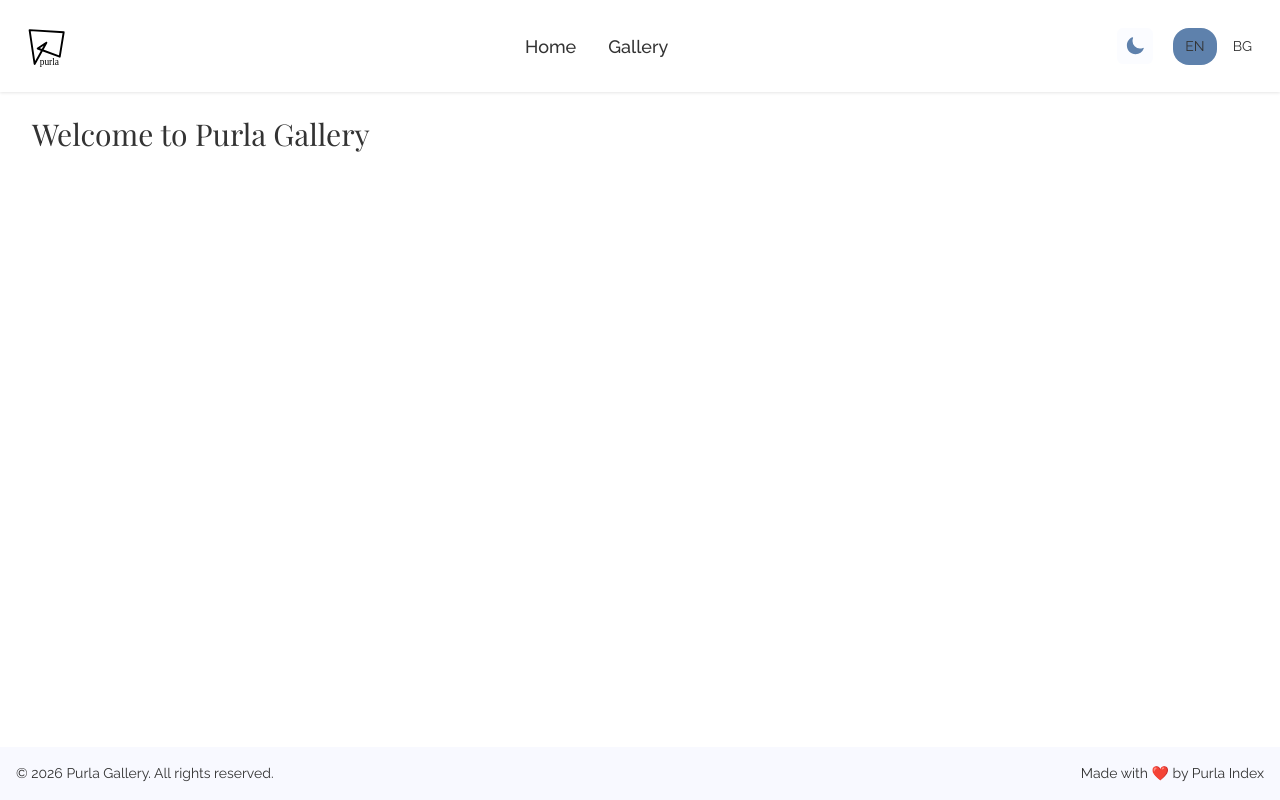
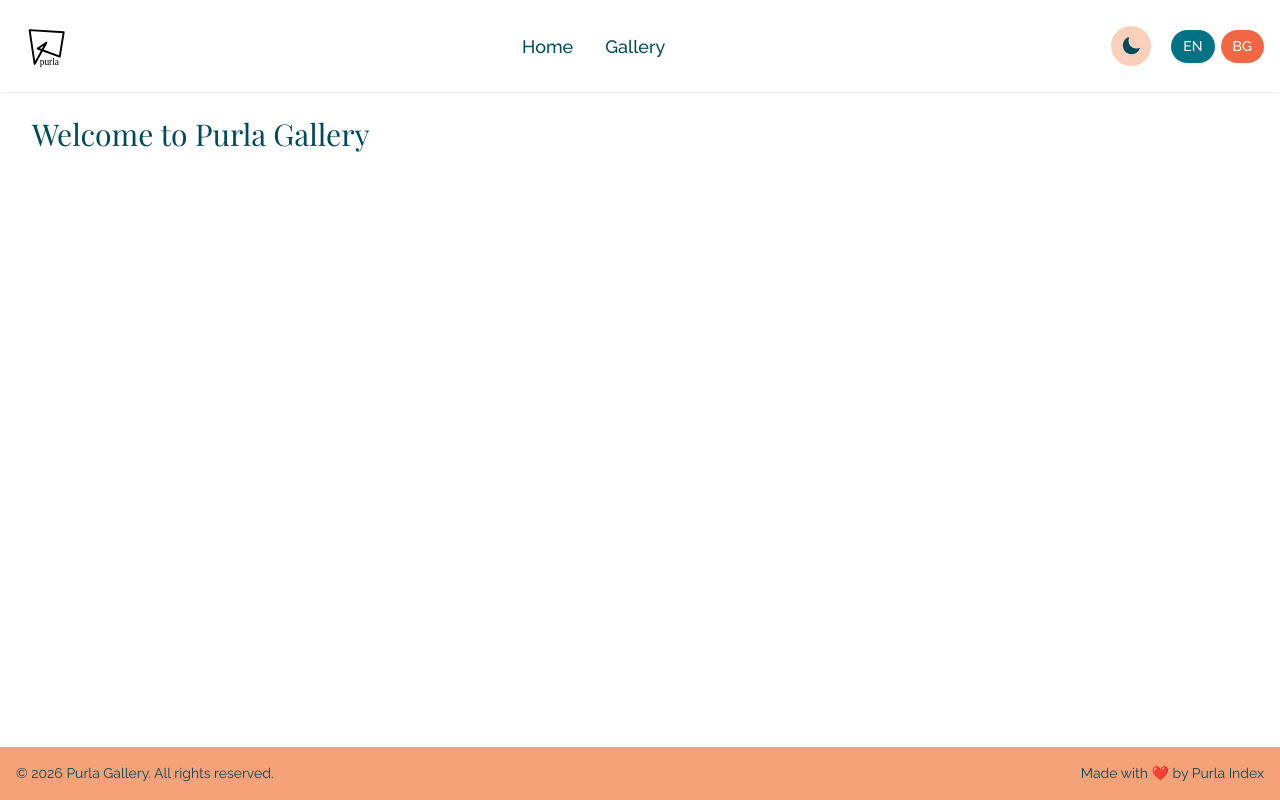
Before and after one commit to stefkay/purla-gallery, a Next.js app: page / in a window 1280 px wide. Built offline with nearby package versions, Linux system fonts and the light colour scheme; a web font is replaced by a local one.

Commit message:
feat: remove price from gallery item, update theme

```diff
--- a/src/components/LanguageSwitcher.tsx
+++ b/src/components/LanguageSwitcher.tsx
@@ -6,15 +6,18 @@ export default function LanguageSwitcher() {
   const { asPath, locale: currentLocale } = useRouter();
 
   return (
-    <div className="flex items-start gap-1">
+    <div className="flex items-center gap-1.5">
       {supportedLocales.map((locale: Locale) => (
         <Link
           key={locale}
           href={asPath}
           locale={locale}
-          className={`btn btn-sm ${
-            currentLocale === locale ? 'bg-primary text-primary-content' : 'btn-ghost'
+          className={`px-3 py-1.5 rounded-lg text-sm font-medium transition-all duration-200 ${
+            currentLocale === locale
+              ? 'btn-primary shadow-sm'
+              : 'btn-secondary shadow-none'
           }`}
+          aria-current={currentLocale === locale ? 'page' : undefined}
         >
           {locale.toUpperCase()}
         </Link>
--- a/src/components/ProductCard.tsx
+++ b/src/components/ProductCard.tsx
@@ -13,17 +13,16 @@ interface ProductCardProps {
 
 export default function ProductCard(props: ProductCardProps) {
   const {
-    product: { _id, images, title, slug, price },
+    product: { _id, images, title, slug },
     locale,
   } = props;
   const t = useTranslation();
-  const currency = locale === ('bg' as Locale) ? 'лв.' : '€';
   const image = first(images);
 
   return (
     <div
       key={_id}
-      className="flex flex-col h-full bg-card rounded-md overflow-hidden shadow-card transition-transform duration-300 backdrop-filter backdrop-blur-sm"
+      className="group flex flex-col h-full bg-card rounded-sm overflow-hidden shadow-card hover:shadow-lg transition-all duration-300 backdrop-filter backdrop-blur-sm"
     >
       <Link href={`/gallery/${slug.current}`} className="block overflow-hidden">
         {image && (
@@ -33,22 +32,19 @@ export default function ProductCard(props: ProductCardProps) {
               alt={title[locale]}
               fill
               sizes="(max-width: 640px) 100vw, (max-width: 768px) 50vw, (max-width: 1024px) 33vw, 25vw"
-              className="object-cover transition-transform duration-300 hover:scale-110"
+              className="object-cover transition-transform duration-500 group-hover:scale-105"
             />
           </div>
         )}
       </Link>
       <div className="p-4 flex flex-col flex-grow">
-        <div className="flex justify-between items-start mb-2">
-          <h3 className="font-medium text-base">{title[locale]}</h3>
-          <span className="font-bold text-secondary-content flex-nowrap">
-            {price[locale]} {currency}
-          </span>
+        <div className="flex justify-between items-start mb-3">
+          <h3 className="font-medium text-base text-text line-clamp-2">{title[locale]}</h3>
         </div>
-        <div className="mt-auto pt-2">
+        <div className="mt-auto pt-3">
           <Link
             href={`/gallery/${slug.current}`}
-            className="inline-block w-full text-center py-2 px-4 bg-primary text-primary-content rounded-md hover:opacity-90 transition-opacity"
+            className="inline-block w-full text-center py-2.5 px-4 bg-primary text-white rounded-md hover:bg-primary-dark transition-colors duration-200 font-medium"
           >
             {t.viewDetails}
           </Link>
--- a/src/components/ThemeSwitcher.tsx
+++ b/src/components/ThemeSwitcher.tsx
@@ -8,13 +8,13 @@ export default function ThemeSwitcher() {
   return (
     <button
       onClick={() => setTheme(theme === 'light' ? 'dark' : 'light')}
-      className="p-2 rounded-md bg-bg-secondary/50 hover:bg-bg-tertiary/70 transition-colors"
+      className="p-2.5 rounded-lg bg-bg-secondary/50 hover:bg-bg-tertiary/70 focus:outline-none transition-all duration-200"
       aria-label={theme === 'light' ? 'Switch to dark theme' : 'Switch to light theme'}
     >
       {theme === 'light' ? (
-        <MoonIcon className="w-5 h-5 text-primary" />
+        <MoonIcon className="w-5 h-5 text-text transition-colors" />
       ) : (
-        <SunIcon className="w-5 h-5 text-primary" />
+        <SunIcon className="w-5 h-5 text-text transition-colors" />
       )}
     </button>
   );
--- a/src/components/ui/Tag.tsx
+++ b/src/components/ui/Tag.tsx
@@ -8,7 +8,7 @@ interface TagProps {
   className?: string;
 }
 
-export default function Tag({ children, variant = 'neutral', size = 'md', className }: TagProps) {
+export default function Tag({ children, variant = 'primary', size = 'md', className }: TagProps) {
   return (
     <span
       className={cn(tagStyles.base, tagStyles.variants[variant], tagStyles.sizes[size], className)}
--- a/src/components/ui/styles/tag.ts
+++ b/src/components/ui/styles/tag.ts
@@ -1,13 +1,12 @@
 export const tagStyles = {
-  base: 'inline-flex items-center rounded-full px-2.5 py-0.5 text-sm font-medium',
+  base: 'inline-flex items-center rounded-full px-2.5 py-0.5 text-sm font-medium text-text',
   variants: {
-    neutral: 'bg-gray-100 text-gray-800',
-    primary: 'bg-primary text-white',
-    secondary: 'bg-secondary text-secondary-800',
-    accent: 'bg-accent text-accent-800',
-    success: 'bg-success text-success-800',
-    warning: 'bg-warning text-warning-800',
-    error: 'bg-error text-error-800',
+    primary: 'bg-primary',
+    secondary: 'bg-secondary',
+    accent: 'bg-accent',
+    success: 'bg-success',
+    warning: 'bg-warning',
+    error: 'bg-error',
   },
   sizes: {
     sm: 'text-xs px-2 py-0.5',
--- a/src/pages/gallery/[slug].tsx
+++ b/src/pages/gallery/[slug].tsx
@@ -46,8 +46,6 @@ export default function ProductPage({ product, locale }: Props) {
   const t = useTranslation();
   const title = product.title[locale];
   const description = product.description[locale];
-  const price = product.price[locale];
-  const currency = locale === 'bg' ? 'лв.' : '€';
   const image = product.images?.[0];
   const size = product.size;
   const category = product.category.title[locale];
@@ -64,7 +62,7 @@ export default function ProductPage({ product, locale }: Props) {
               alt={title}
               width={800}
               height={800}
-              className="rounded"
+              className="rounded-md"
             />
           )}
           <div>
@@ -76,6 +74,21 @@ export default function ProductPage({ product, locale }: Props) {
             </div>
             <p className="text-md mb-4">
               <Tag variant="accent" size="lg">
+                {category.toLowerCase()}
+              </Tag>
+              <Tag variant="primary" size="lg">
+                {category.toLowerCase()}
+              </Tag>
+              <Tag variant="secondary" size="lg">
+                {category.toLowerCase()}
+              </Tag>
+              <Tag variant="success" size="lg">
+                {category.toLowerCase()}
+              </Tag>
+              <Tag variant="warning" size="lg">
+                {category.toLowerCase()}
+              </Tag>
+              <Tag variant="error" size="lg">
                 {category.toLowerCase()}
               </Tag>
             </p>
--- a/src/styles/globals.css
+++ b/src/styles/globals.css
@@ -32,12 +32,13 @@ body {
     @apply rounded transition duration-150 ease-in-out;
   }
 
+
   .btn-primary {
-    @apply bg-primary text-white hover:bg-primary/90;
+    @apply bg-primary text-white hover:bg-primary/80;
   }
 
   .btn-secondary {
-    @apply bg-secondary text-white hover:bg-secondary/90;
+    @apply bg-secondary text-white hover:bg-secondary/80;
   }
 
   .btn-ghost {
@@ -70,28 +71,4 @@ body {
   .link {
     @apply text-primary hover:underline underline-offset-2;
   }
-
-  .tag {
-    @apply inline-flex items-center rounded-full px-2.5 py-2 text-sm font-medium text-gray-800;
-  }
-
-  .tag-neutral {
-    @apply bg-gray-100 text-gray-800;
-  }
-
-  .tag-primary {
-    @apply bg-primary text-white;
-  }
-
-  .tag-secondary {
-    @apply bg-secondary text-white;
-  }
-
-  .tag-error {
-    @apply bg-error text-white;
-  }
-
-  .tag-success {
-    @apply bg-success text-white;
-  }
 }
--- a/src/styles/theme-config.tsx
+++ b/src/styles/theme-config.tsx
@@ -14,9 +14,9 @@ export type ThemeId = 'light' | 'dark';
 export const colors = {
   // Primary Colors - Nord Theme
   primary: {
-    DEFAULT: '#5e81ac', // RGB: 94 129 172
-    light: '#7b96b9', // RGB: 123 150 185
-    dark: '#3b5e8c', // RGB: 59 94 140
+    DEFAULT: '#5e81ac', // RGB: 94 129 172 /* #5E81AC */
+    light: '#7b96b9', // RGB: 123 150 185 /* #7B96B9 */
+    dark: '#0D355B', // RGB 13 53 91; /* #0D355B 13 53 91
   },
 
   // Secondary Colors
@@ -35,7 +35,7 @@ export const colors = {
 
   // Semantic Colors
   success: '#a3be8c', // RGB: 163 190 140
-  warning: '#ebcb8b', // RGB: 235 203 139
+  warning: '#f2c57c', // RGB: 242 197 124;  /* #F2C57C
   error: '#bf616a', // RGB: 191 97 106
   info: '#b48ead', // RGB: 180 142 173
   neutral: '#4c566a', // RGB: 76 86 106
--- a/src/styles/theme.css
+++ b/src/styles/theme.css
@@ -5,34 +5,34 @@
 
 :root {
   /* Primary Colors */
-  --color-primary: 94 129 172; /* #5e81ac */
-  --color-primary-light: 123 150 185; /* #7b96b9 */
-  --color-primary-dark: 59 94 140; /* #3b5e8c */
+  --color-primary: 2 115 132; /* #027184 - Medium Teal */
+  --color-primary-light: 1 147 165; /* #0193A5 - Bright Teal */
+  --color-primary-dark: 0 74 89; /* #004A59 - Deep Teal */
 
   /* Secondary Colors */
-  --color-secondary: 136 192 208; /* #88c0d0 */
-  --color-secondary-light: 165 211 223; /* #a5d3df */
-  --color-secondary-dark: 106 163 181; /* #6aa3b5 */
+  --color-secondary: 241 103 68; /* #F16744 - Vibrant Coral */
+  --color-secondary-light: 246 162 120; /* #F6A278 - Light Peach */
+  --color-secondary-dark: 199 54 24; /* #C73618 - Deep Brick Red */
 
   /* Accent Colors */
-  --color-accent: 129 161 193; /* #81a1c1 */
-  --color-accent-light: 163 187 211; /* #a3bbd3 */
-  --color-accent-dark: 94 135 175; /* #5e87af */
+  --color-accent: 1 147 165; /* #0193A5 - Bright Teal/Aqua */
+  --color-accent-light: 2 115 132; /* #027184 - Medium Teal */
+  --color-accent-dark: 0 74 89; /* #004A59 - Deep Teal */
 
   /* Semantic Colors */
-  --color-success: 163 190 140; /* #a3be8c */
-  --color-warning: 235 203 139; /* #ebcb8b */
-  --color-error: 191 97 106; /* #bf616a */
-  --color-info: 180 142 173; /* #b48ead */
-  --color-neutral: 76 86 106; /* #4c566a */
+  --color-success: 1 147 165; /* #0193A5 - Bright Teal */
+  --color-warning: 246 162 120; /* #F6A278 - Light Peach */
+  --color-error: 199 54 24; /* #C73618 - Deep Brick Red */
+  --color-info: 2 115 132; /* #027184 - Medium Teal */
+  --color-neutral: 0 74 89; /* #004A59 - Deep Teal */
 
   /* Light Theme Colors (Default) */
   --color-bg: 255 255 255; /* #ffffff */
-  --color-bg-secondary: 248 249 255; /* #f8f9ff */
-  --color-bg-tertiary: 232 235 255; /* #e8ebff */
-  --color-text: 51 51 51; /* #333333 */
-  --color-text-secondary: 102 102 102; /* #666666 */
-  --color-border: 232 235 255; /* #e8ebff */
+  --color-bg-secondary: 246 162 120; /* #F6A278 - Light Peach (10% opacity) */
+  --color-bg-tertiary: 241 103 68; /* #F16744 - Vibrant Coral (5% opacity) */
+  --color-text: 0 74 89; /* #004A59 - Deep Teal */
+  --color-text-secondary: 2 115 132; /* #027184 - Medium Teal */
+  --color-border: 246 162 120; /* #F6A278 - Light Peach (20% opacity) */
 
   /* Typography */
   --font-body: 'Raleway', sans-serif;
@@ -73,12 +73,12 @@
 /* Dark Theme */
 .dark {
   /* Dark Theme Colors */
-  --color-bg: 46 52 64; /* #2e3440 */
-  --color-bg-secondary: 59 66 82; /* #3b4252 */
-  --color-bg-tertiary: 67 76 94; /* #434c5e */
-  --color-text: 236 239 244; /* #eceff4 */
-  --color-text-secondary: 216 222 233; /* #d8dee9 */
-  --color-border: 76 86 106; /* #4c566a */
+  --color-bg: 0 74 89; /* #004A59 - Deep Teal */
+  --color-bg-secondary: 2 115 132; /* #027184 - Medium Teal */
+  --color-bg-tertiary: 1 147 165; /* #0193A5 - Bright Teal */
+  --color-text: 255 255 255; /* #ffffff */
+  --color-text-secondary: 246 162 120; /* #F6A278 - Light Peach */
+  --color-border: 1 147 165; /* #0193A5 - Bright Teal */
 
   /* Shadows */
   --shadow-sm: 0 1px 3px rgba(0, 0, 0, 0.3);
@@ -86,6 +86,6 @@
   --shadow-lg: 0 10px 15px rgba(0, 0, 0, 0.3);
 
   /* Component Specific */
-  --card-bg: 59 66 82; /* #3b4252 */
+  --card-bg: 2 115 132; /* #027184 - Medium Teal */
   --card-shadow: var(--shadow-md);
 }
```
Also changed, not shown: src/pages/gallery/index.tsx (line endings or trailing spaces).
